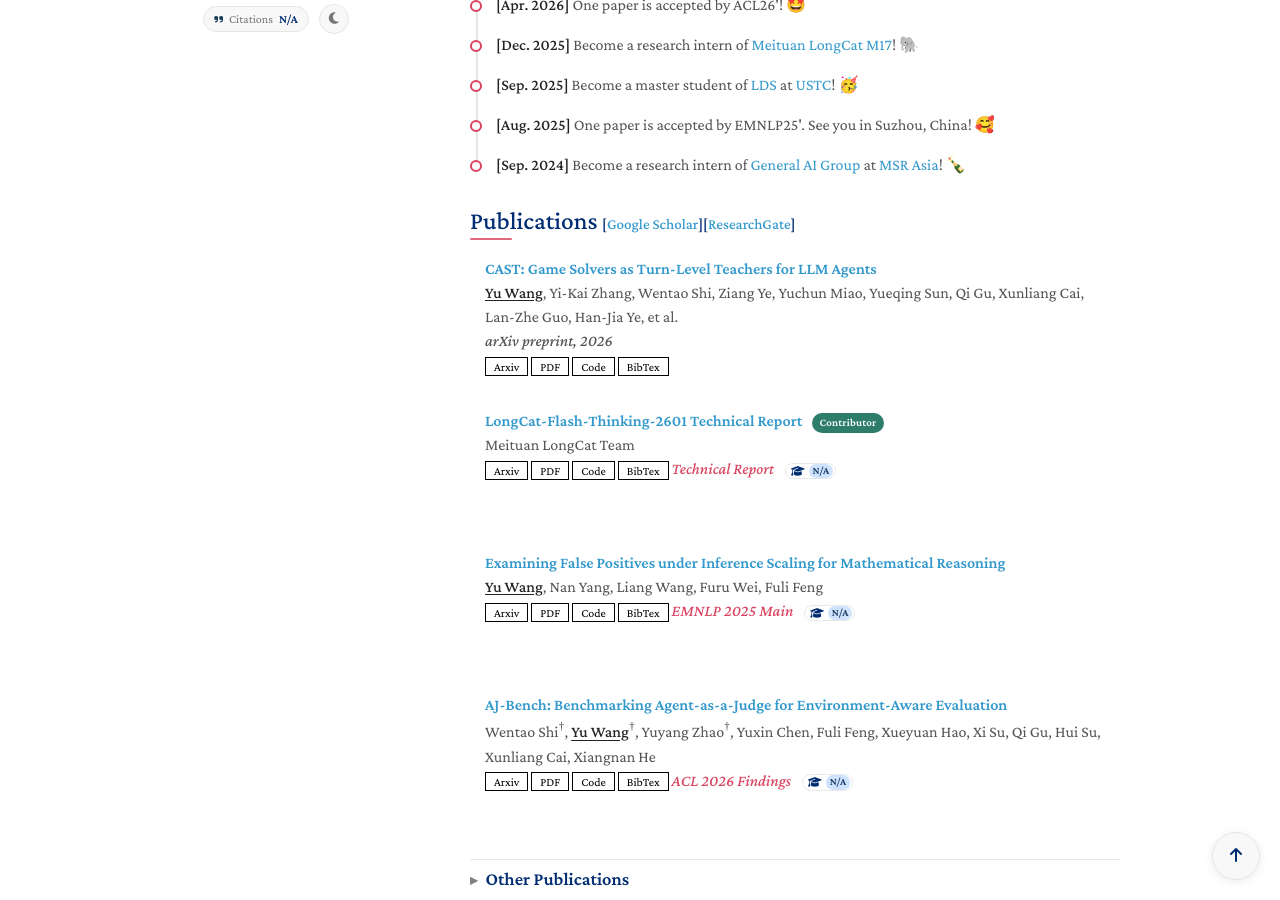
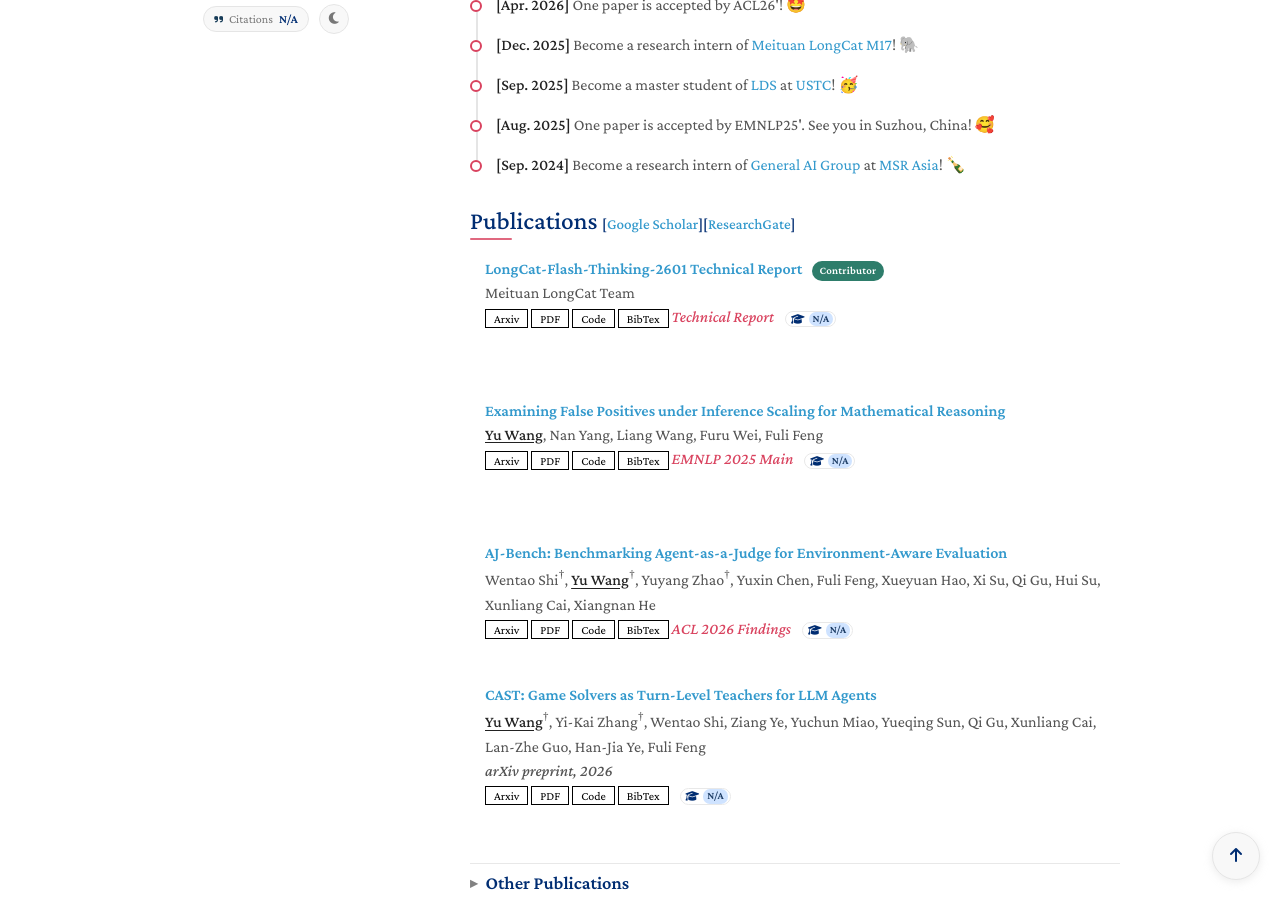
Before and after one commit to Wloner0809/Wloner0809.github.io, a Jekyll site: the page built from index.md, in a window 1280 px wide and 900 px high, scrolled down 757 px. Built offline with Jekyll 4.4.1, drawn with Linux system fonts in a browser that asks for light colours; a style sheet for code colours, icons or effects is not loaded.

Commit message:
content: move CAST last in selected, fix authors and citation id
Place CAST after AJ-Bench, mark Yi-Kai Zhang as co-first alongside Yu
Wang, spell out the full author list including Fuli Feng, and wire the
Google Scholar publication id so the citation badge fills in once the
crawler indexes it.

```diff
--- a/assets/files/cast.txt
+++ b/assets/files/cast.txt
@@ -1,6 +1,6 @@
 @article{wang2026cast,
   title={CAST: Game Solvers as Turn-Level Teachers for LLM Agents},
-  author={Wang, Yu and Zhang, Yi-Kai and Shi, Wentao and Ye, Ziang and Miao, Yuchun and Sun, Yueqing and Gu, Qi and Cai, Xunliang and Guo, Lan-Zhe and Ye, Han-Jia and others},
+  author={Wang, Yu and Zhang, Yi-Kai and Shi, Wentao and Ye, Ziang and Miao, Yuchun and Sun, Yueqing and Gu, Qi and Cai, Xunliang and Guo, Lan-Zhe and Ye, Han-Jia and Feng, Fuli},
   journal={arXiv preprint arXiv:2607.25308},
   year={2026}
 }
```
Also changed, not shown: _data/publications.yml (+11 -11 lines), 2 other files.
